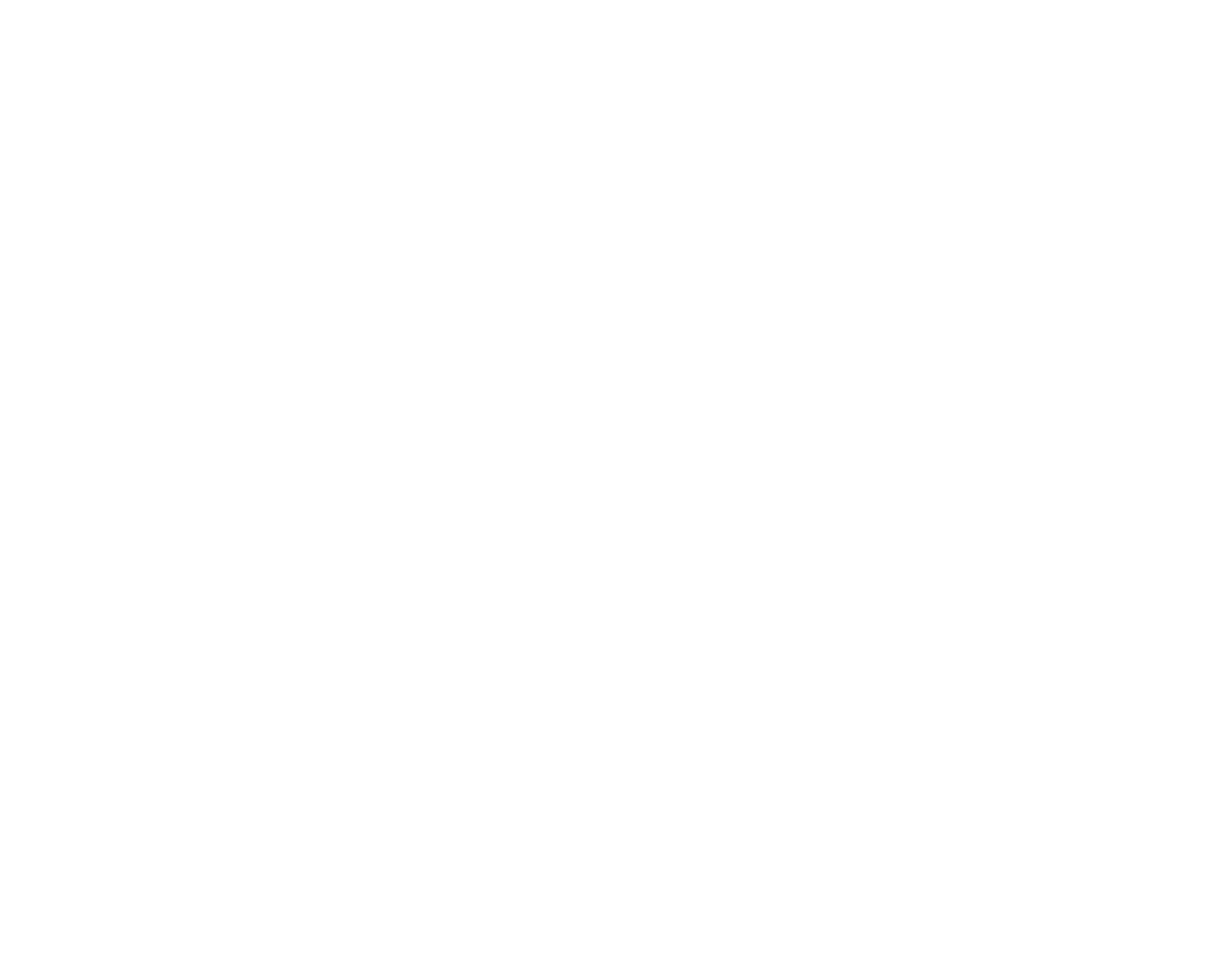
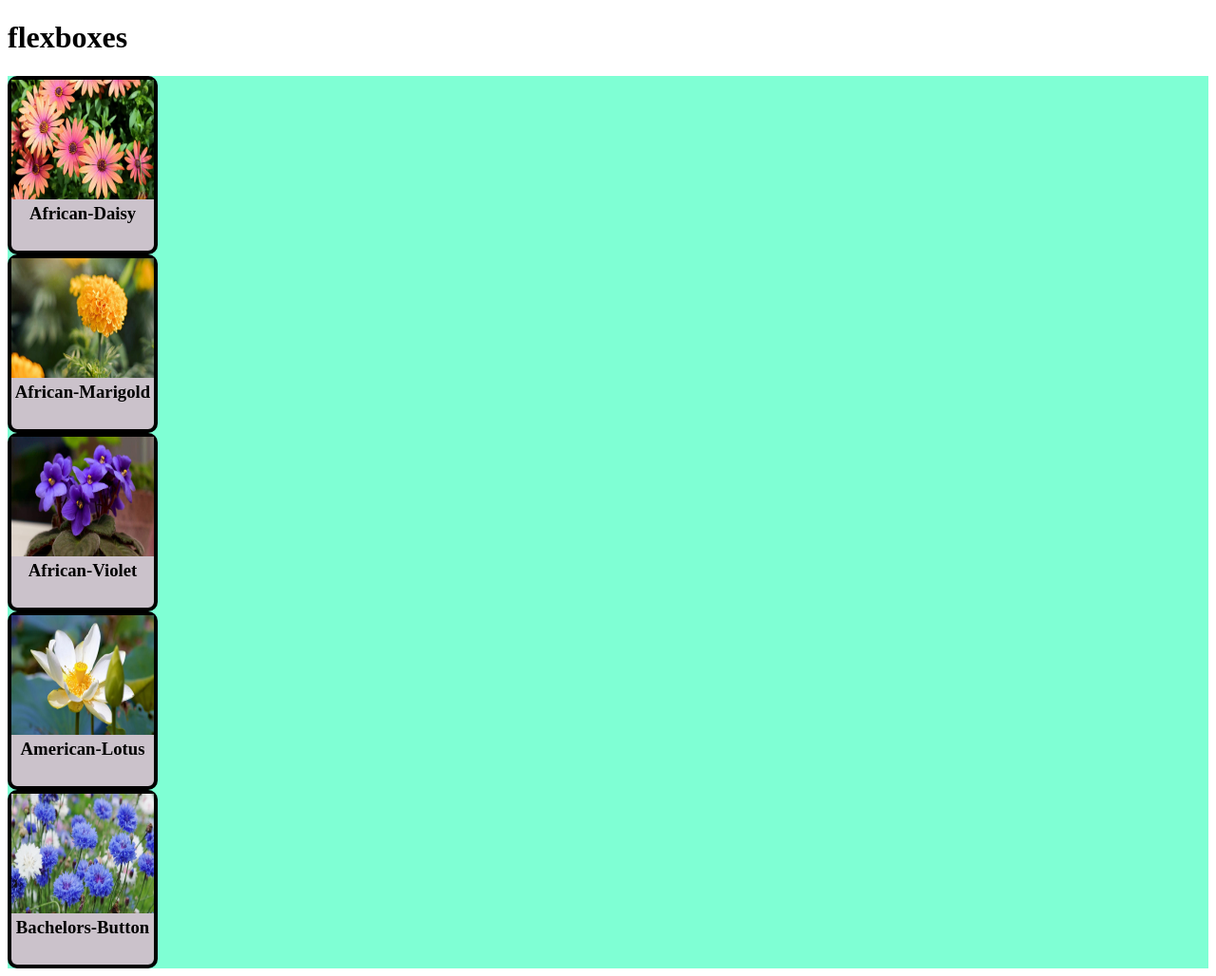
Before and after one commit to vaishnavishinde1722/flexboxes, a plain HTML site: page pages/column.html in a window 1280 px wide. Shown: the whole page at 95% size. Before the commit the page ends 800 px from the top, so only its background shows below. Drawn offline with Linux system fonts and the light colour scheme.

Commit message:
flex direcion column  property

```diff
--- a/pages/column.html
+++ b/pages/column.html
@@ -0,0 +1,64 @@
+<!DOCTYPE html>
+<html>
+<head>
+    <title>flex boxes</title>
+</head>
+<style>
+    .cardcontainer{
+
+             background-color: aquamarine;
+             display: flex;
+             flex-direction: column;
+
+    }
+    .card{
+        width: 150px;
+        height: 180px;
+        border: 4px solid black;
+        border-radius: 10px;
+        background-color: rgb(203, 194, 203);
+
+    }
+    .img{
+         width: 100%;
+         height: 70%;
+
+    }
+    .des{
+       text-align:center ;
+       margin: 0;
+       padding: 0;
+    }
+
+</style>
+<body>
+    <h1>flexboxes </h1>
+    <div class="cardcontainer">
+     <div class="card">
+        <img class="img" src="./../images/African-Daisy.webp">
+        <h3 class="des">African-Daisy</h3>
+     </div>
+     <div class="cardcontainer">
+        <div class="card">
+           <img class="img" src="./../images/African-Marigold.jpg">
+           <h3 class="des">African-Marigold</h3>
+        </div>
+        <div class="cardcontainer">
+            <div class="card">
+               <img class="img" src="./../images/African-Violet.jpg">
+               <h3 class="des">African-Violet</h3>
+            </div>
+            <div class="cardcontainer">
+                <div class="card">
+                   <img class="img" src="./../images/American-Lotus.webp">
+                   <h3 class="des">American-Lotus</h3>
+                </div>
+                <div class="cardcontainer">
+                    <div class="card">
+                       <img class="img" src="./../images/Bachelors-Button.webp">
+                       <h3 class="des">Bachelors-Button</h3>
+                    </div>
+    </div>
+
+</body>
+</html>
```
Also changed, not shown: index.html (+1 -1 lines).
